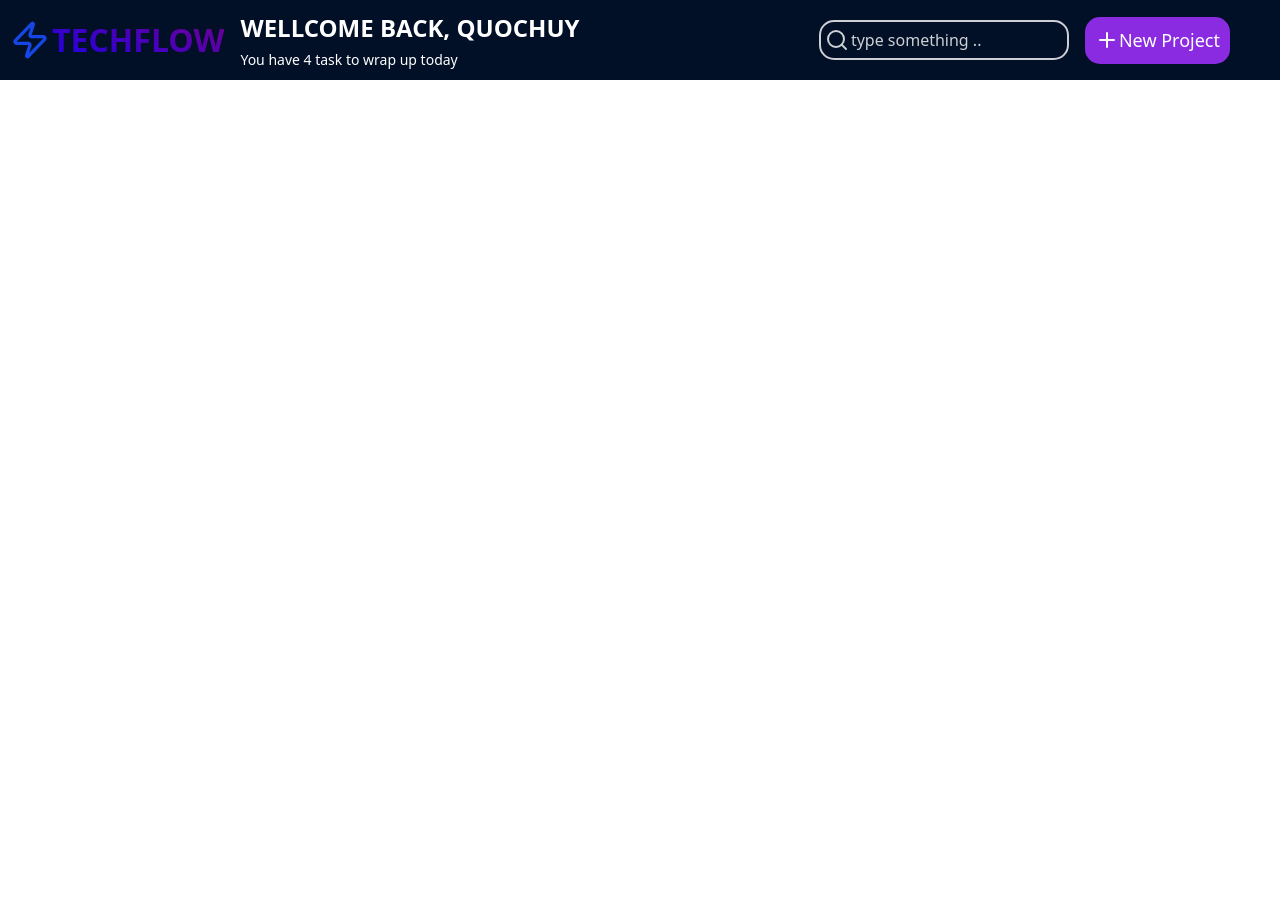
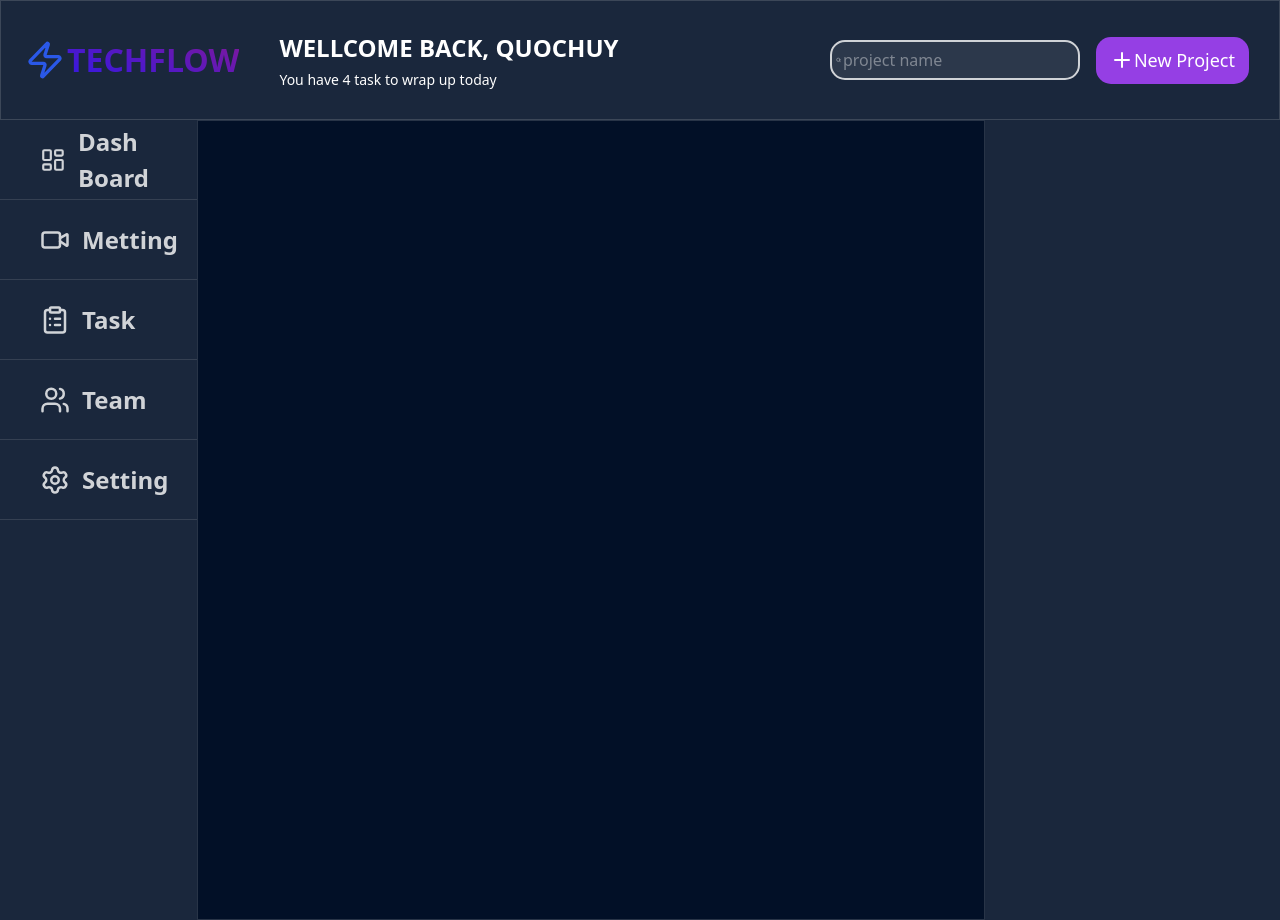
Before and after one commit to huyhd2334/RealTime-TeamWork-Platform, a React (Vite) app in the folder frontend/: page /homepage in a window 1280 px wide. Before the commit the page ends 800 px from the top, so only its background shows below. Built offline with nearby package versions, Linux system fonts and the light colour scheme.

Commit message:
layout sidebar

```diff
--- /dev/null
+++ b/frontend/src/components/cpHomePage/MainContent.jsx
@@ -0,0 +1,11 @@
+import React from 'react'
+import styles from './homePage.module.css'
+
+const MainContent = () => {
+  return (
+    <div className={styles.MainContent}>
+    </div>
+  )
+}
+
+export default MainContent
--- a/frontend/src/components/cpHomePage/MainHomePage.jsx
+++ b/frontend/src/components/cpHomePage/MainHomePage.jsx
@@ -0,0 +1,16 @@
+import styles from './homePage.module.css'
+import MainContent from './MainContent.jsx'
+import RightPanel from './RightPanel.jsx'
+import SlideBar from './SlideBar.jsx'
+
+const MainHomePage = () => {
+  return (
+    <div className={styles.layOut}>
+        <SlideBar/>
+        <MainContent/>
+        <RightPanel/>
+    </div>
+  )
+}
+
+export default MainHomePage
--- /dev/null
+++ b/frontend/src/components/cpHomePage/RightPanel.jsx
@@ -0,0 +1,12 @@
+import React from 'react'
+import styles from './homePage.module.css'
+
+const RightPanel = () => {
+  return (
+    <div className={styles.RightPanel}>
+
+    </div>
+  )
+}
+
+export default RightPanel
--- /dev/null
+++ b/frontend/src/components/cpHomePage/SlideBar.jsx
@@ -0,0 +1,27 @@
+import React from 'react'
+import styles from './homePage.module.css'
+import { ClipboardList, LayoutDashboard, Settings, Users, Video } from 'lucide-react'
+
+const SlideBar = () => {
+  return (
+    <div className={styles.SideBar}>
+        <div className={styles.sideBarOption}>
+            <LayoutDashboard size={30}/> <span>Dash Board</span>
+        </div>
+        <div className={styles.sideBarOption}>
+            <Video size={30}/> <span>Metting</span>
+        </div>
+        <div className={styles.sideBarOption}>
+            <ClipboardList size={30}/> <span>Task</span>
+        </div>
+        <div className={styles.sideBarOption}>
+            <Users size={30}/> <span>Team</span>
+        </div>
+        <div className={styles.sideBarOption}>
+            <Settings size={30}/> <span>Setting</span>
+        </div>
+    </div>
+  )
+}
+
+export default SlideBar
--- a/frontend/src/components/cpHomePage/homePage.module.css
+++ b/frontend/src/components/cpHomePage/homePage.module.css
@@ -0,0 +1,55 @@
+body {
+  margin: 0;
+  overflow: hidden;
+}
+
+.layOut {
+   height: 100vh;
+   display: flex;
+}
+
+.SideBar {
+   flex: 1;
+   overflow-y: auto;
+   background-color: #021027;
+   opacity: 0.9;
+   flex-direction: column;
+   justify-items: center;
+   align-items: center;
+}
+.MainContent {
+    flex:4;
+    overflow-y: auto;
+    background-color: #021027;
+    border: 1px solid rgba(255, 255, 255, 0.15)
+}
+
+.RightPanel {
+    flex:1.5;
+    overflow-y: auto;
+    background-color: #021027;
+    opacity: 0.9;
+
+}
+
+.sideBarOption {
+    border-bottom: 1px solid rgba(255, 255, 255, 0.15);
+    display: flex;
+    flex-direction: row;
+    color: white;
+    font-size: x-large;
+    font-weight: 600;
+    cursor: pointer;
+    opacity: 0.8;
+    width: 100%;
+    padding-left: 40px;
+    gap: 12px;
+    align-items: center;
+    height: 80px;
+}
+
+.sideBarOption:hover{
+    opacity: 1;
+    background: rgba(255, 255, 255, 0.1);
+    color: #5d97f4
+}
--- a/frontend/src/components/cpMainNavidator/HeaderHomePage.jsx
+++ /dev/null
@@ -1,28 +0,0 @@
-import React from 'react'
-import styles from './mainNavigator.module.css'
-import { Plus, Search, Zap } from 'lucide-react'
-const HeaderHomePage = () => {
-  return (
-    <div className={`${styles.mainNavigator}`}>
-      <div className='flex flex-row space-x-4 justify-center items-center'>
-       <div className={`${styles.user}`}>
-          <Zap className='w-10 h-10 text-blue-700'/> <a>TECHFLOW</a>
-       </div>
-       <div className={`${styles.sologan}`}>
-          <a>WELLCOME BACK, QUOCHUY</a>
-          <a className='text-sm font-medium'>You have 4 task to wrap up today</a>
-       </div>
-    </div>
-    <div className='flex flex-row space-x-4 justify-center items-center'>
-       <div className={`${styles.search}`}>
-          <Search /> <a>type something .. </a>
-       </div>
-       <div className={`${styles.button}`}>
-            <Plus /> <a> New Project </a>
-       </div>
-    </div>
-    </div>
-  )
-}
-
-export default HeaderHomePage
--- /dev/null
+++ b/frontend/src/components/cpMainNavigator/HeaderHomePage.jsx
@@ -0,0 +1,42 @@
+import React, { useCallback, useState } from 'react'
+import styles from './mainNavigator.module.css'
+import { Plus, Search, Zap } from 'lucide-react'
+import { toast } from 'sonner'
+const HeaderHomePage = () => {
+   const [searchContent, setSearchContent] = useState("")
+   const handelSearch = () => {
+         toast.info(searchContent)
+   }
+   return (
+    <div className={`${styles.mainNavigator}`}>
+      <div className='flex flex-row space-x-10 justify-center items-center'>
+       <div className={`${styles.user}`}>
+          <Zap className='w-10 h-10 text-blue-700'/> <a>TECHFLOW</a>
+       </div>
+       <div className={`${styles.sologan}`}>
+          <a>WELLCOME BACK, QUOCHUY</a>
+          <a className='text-sm font-medium'>You have 4 task to wrap up today</a>
+       </div>
+    </div>
+    <div className='flex flex-row space-x-4 justify-center items-center'>
+       <div className={`${styles.search}`}>
+          <Search />
+          <input type='text' placeholder='project name' className='border-none outline-none focus:outline-none focus:ring-0'
+                 value={searchContent}
+                 onChange={(e) => setSearchContent(e.target.value)}
+                 onKeyDown={(e) => {
+                  if(e.key == "Enter"){
+                     handelSearch()
+                  }
+                 }}/>
+       </div>
+       <div className={`${styles.button}`}>
+            <Plus />
+            <a> New Project </a>
+       </div>
+    </div>
+    </div>
+  )
+}
+
+export default HeaderHomePage
--- a/frontend/src/components/cpMainNavidator/mainNavigator.module.css
+++ b/frontend/src/components/cpMainNavigator/mainNavigator.module.css
@@ -6,12 +6,15 @@
    justify-content: space-between;
    align-items: center;
 
-   height: 80px;
+   height: 120px;
    background-color: #021027;
    overflow: hidden;
 
-   padding-left: 10px;
-   padding-right: 50px;
+   padding-left: 24px;
+   padding-right: 30px;
+
+   opacity: 0.9;
+   border: 1px solid rgba(255, 255, 255, 0.15)
 }
 
 .navigatorItem {
@@ -47,9 +50,8 @@
    display: flex;
    flex-direction: row;
    gap: 2px;
-   background-color: transparent;
+   background-color: rgba(255,255,255,0.1);
    border: 2px solid white;
-   opacity: 0.8;
    color: white;
    padding: 4px;
    width: 250px;
@@ -57,11 +59,11 @@
    border-radius: 15px;
    justify-items: center;
    align-items: center;
+   opacity: 0.8;
 }
 
 .search:hover {
    opacity: 1;
-   background-color: rgba(255,255,255,0.1);
 }
 
 .button {
@@ -72,7 +74,9 @@
     text-align: center;
     cursor: pointer;
     border-radius: 15px;
-    padding: 10px;
+    padding: 14px;
+    padding-top: 10px;
+    padding-bottom: 10px;
     display: flex;
     flex-direction: row;
     justify-items: center;
--- a/frontend/src/pages/pageHome.jsx
+++ b/frontend/src/pages/pageHome.jsx
@@ -1,10 +1,12 @@
-import HeaderHomePage from '@/components/cpMainNavidator/HeaderHomePage.jsx'
+import MainHomePage from '@/components/cpHomePage/MainHomePage.jsx'
+import HeaderHomePage from '@/components/cpMainNavigator/HeaderHomePage.jsx'
 import React from 'react'
 
 const PageHome = () => {
   return (
     <div>
       <HeaderHomePage/>
+      <MainHomePage/>
     </div>
   )
 }
```
